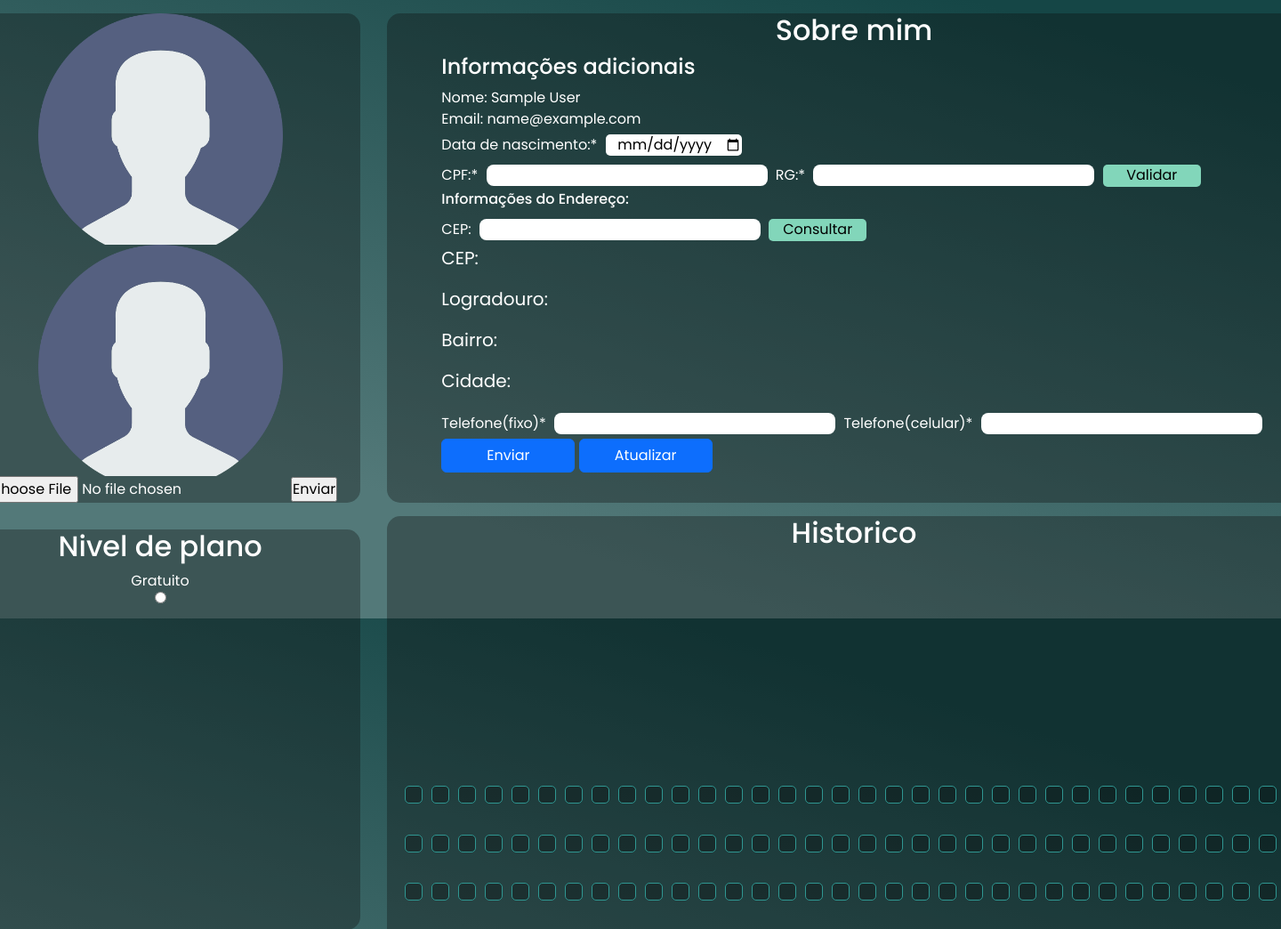
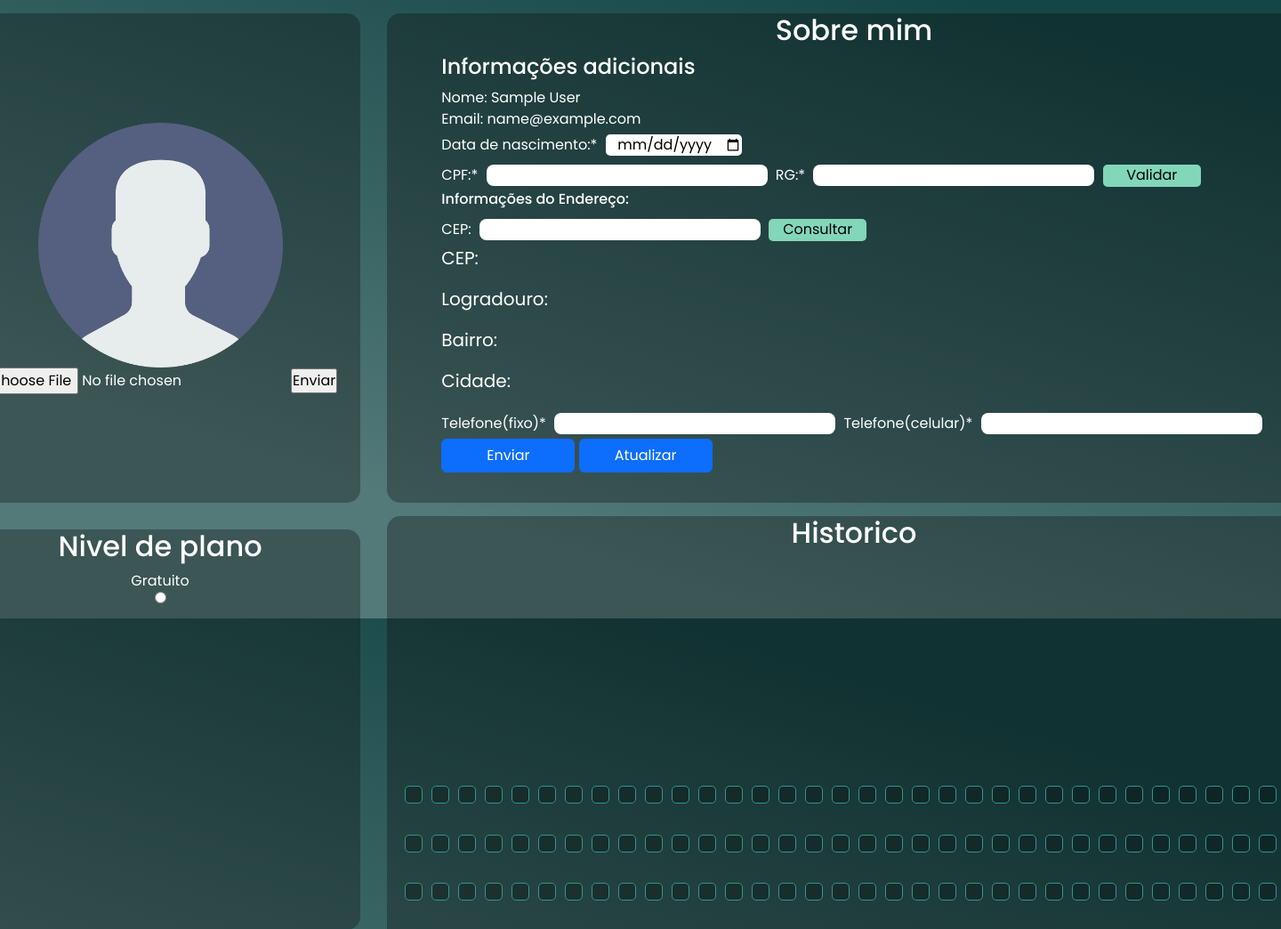
Before and after one commit to andd38/ProjetoTCC, a PHP site: page /php/aluno.php in a window 1440 px wide; the page is wider, and only the part inside the window is pictured. Shown: the part 105-1149 px from the top of that part at 89% size. Run offline with PHP 8.4, Linux system fonts and the light colour scheme; the visitor is signed in with stand-in values (Sample User, id 1).

Commit message:
Imagem duplicada bug

```diff
--- a/php/aluno.php
+++ b/php/aluno.php
@@ -128,10 +128,6 @@
 
          <div class="container1">
             <div class="boxone"><!-- perfil do aluno -->
-
-            <div class="img">
-
-</div>
 
 <!-- Inserindo imagen -->
 <?php
```
